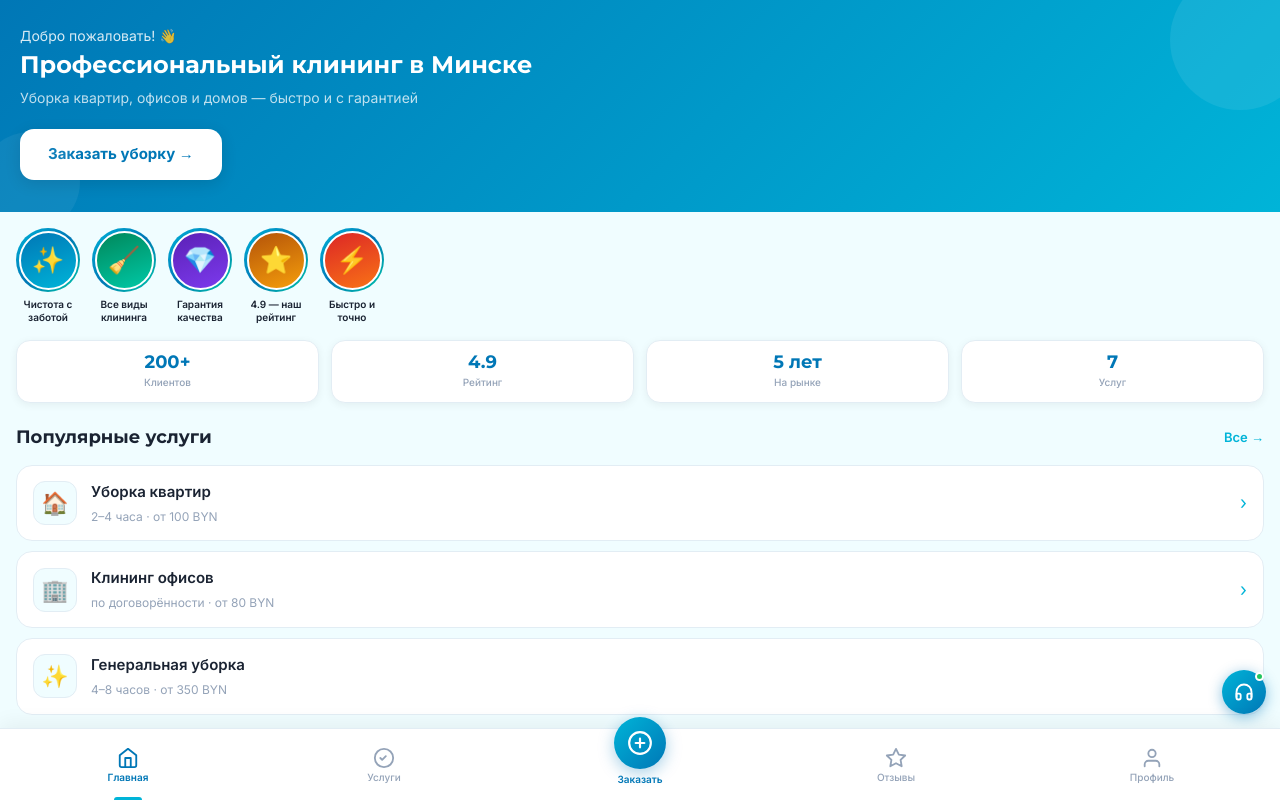
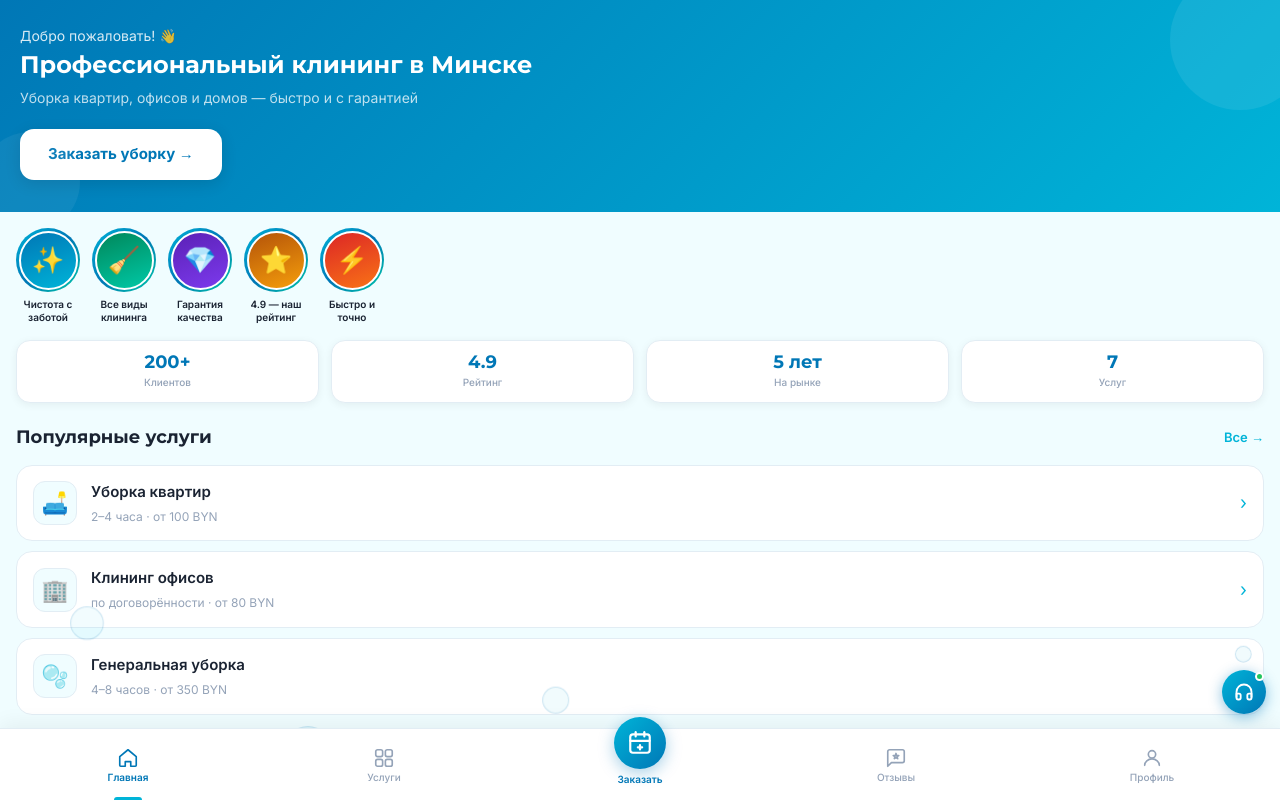
Before and after one commit to Peshgan/PrimeClean, a Next.js app: page /tma in a window 1280 px wide. Both pictures are taken after a click on the button "Пропустить". Built offline with nearby package versions, Linux system fonts and the light colour scheme.

Commit message:
logo update, animation

```diff
--- a/app/layout.tsx
+++ b/app/layout.tsx
@@ -55,7 +55,14 @@ export const metadata: Metadata = {
     images: ["/og-image.jpg"],
   },
   robots: { index: true, follow: true, googleBot: { index: true, follow: true, "max-image-preview": "large", "max-snippet": -1 } },
-  icons: { icon: "/favicon.ico" },
+  icons: {
+    icon: [
+      { url: "/favicon.svg", type: "image/svg+xml" },
+      { url: "/favicon.ico", sizes: "any" },
+    ],
+    apple: "/favicon.svg",
+    shortcut: "/favicon.svg",
+  },
   verification: {
     // Подстави свои коды после подтверждения прав в вебмастерах:
     // yandex: "<код Яндекс.Вебмастер>",
--- a/app/tma/page.tsx
+++ b/app/tma/page.tsx
@@ -3,6 +3,7 @@
 import { useState, useEffect } from "react";
 import SplashScreen from "@/components/tma/SplashScreen";
 import Onboarding from "@/components/tma/Onboarding";
+import TMABubbles from "@/components/tma/TMABubbles";
 import BottomNav from "@/components/tma/BottomNav";
 import HomeTab from "@/components/tma/tabs/HomeTab";
 import ServicesTab from "@/components/tma/tabs/ServicesTab";
@@ -137,7 +138,8 @@ export default function TMAPage() {
         .tab-content { animation: slideInRight 0.28s cubic-bezier(0.4, 0, 0.2, 1); }
       `}</style>
 
-      <div className="flex flex-col h-screen overflow-hidden" style={{ background: "#F0FDFF" }}>
+      <div className="flex flex-col h-screen overflow-hidden" style={{ background: "#F0FDFF", position: "relative" }}>
+        <TMABubbles />
         <div className="flex-1 overflow-y-auto overflow-x-hidden" style={{ paddingBottom: "72px" }}>
           <div key={`${activeTab}-${prevTab}`} className="tab-content">
             {activeTab === "home" && (
--- a/components/tma/BottomNav.tsx
+++ b/components/tma/BottomNav.tsx
@@ -15,9 +15,8 @@ const TABS: TabDef[] = [
     id: "home",
     label: "Главная",
     icon: (
-      <svg width="22" height="22" viewBox="0 0 24 24" fill="none" stroke="currentColor" strokeWidth="2" strokeLinecap="round" strokeLinejoin="round">
-        <path d="M3 9l9-7 9 7v11a2 2 0 01-2 2H5a2 2 0 01-2-2z" />
-        <polyline points="9 22 9 12 15 12 15 22" />
+      <svg width="22" height="22" viewBox="0 0 24 24" fill="none" stroke="currentColor" strokeWidth="1.8" strokeLinecap="round" strokeLinejoin="round">
+        <path d="M3 10.5L12 3l9 7.5V20a1 1 0 01-1 1h-5v-5h-6v5H4a1 1 0 01-1-1V10.5z" />
       </svg>
     ),
   },
@@ -25,9 +24,11 @@ const TABS: TabDef[] = [
     id: "services",
     label: "Услуги",
     icon: (
-      <svg width="22" height="22" viewBox="0 0 24 24" fill="none" stroke="currentColor" strokeWidth="2" strokeLinecap="round" strokeLinejoin="round">
-        <path d="M12 2a10 10 0 100 20 10 10 0 000-20z" />
-        <path d="M8 12l2 2 4-4" />
+      <svg width="22" height="22" viewBox="0 0 24 24" fill="none" stroke="currentColor" strokeWidth="1.8" strokeLinecap="round" strokeLinejoin="round">
+        <rect x="3" y="3" width="7.5" height="7.5" rx="2" />
+        <rect x="13.5" y="3" width="7.5" height="7.5" rx="2" />
+        <rect x="3" y="13.5" width="7.5" height="7.5" rx="2" />
+        <rect x="13.5" y="13.5" width="7.5" height="7.5" rx="2" />
       </svg>
     ),
   },
@@ -36,9 +37,12 @@ const TABS: TabDef[] = [
     label: "Заказать",
     icon: (
       <svg width="26" height="26" viewBox="0 0 24 24" fill="none" stroke="currentColor" strokeWidth="2" strokeLinecap="round" strokeLinejoin="round">
-        <circle cx="12" cy="12" r="10" />
-        <line x1="12" y1="8" x2="12" y2="16" />
-        <line x1="8" y1="12" x2="16" y2="12" />
+        <rect x="3" y="4" width="18" height="17" rx="2.5" />
+        <line x1="16" y1="2" x2="16" y2="6" />
+        <line x1="8" y1="2" x2="8" y2="6" />
+        <line x1="3" y1="10" x2="21" y2="10" />
+        <line x1="12" y1="14" x2="12" y2="18" />
+        <line x1="10" y1="16" x2="14" y2="16" />
       </svg>
     ),
   },
@@ -46,8 +50,9 @@ const TABS: TabDef[] = [
     id: "reviews",
     label: "Отзывы",
     icon: (
-      <svg width="22" height="22" viewBox="0 0 24 24" fill="none" stroke="currentColor" strokeWidth="2" strokeLinecap="round" strokeLinejoin="round">
-        <polygon points="12 2 15.09 8.26 22 9.27 17 14.14 18.18 21.02 12 17.77 5.82 21.02 7 14.14 2 9.27 8.91 8.26 12 2" />
+      <svg width="22" height="22" viewBox="0 0 24 24" fill="none" stroke="currentColor" strokeWidth="1.8" strokeLinecap="round" strokeLinejoin="round">
+        <path d="M21 15a2 2 0 01-2 2H7l-4 4V5a2 2 0 012-2h14a2 2 0 012 2z" />
+        <path d="M12 7l.7 2.2 2.3.03-1.85 1.35.7 2.17L12 11.5l-1.85 1.22.7-2.17L9 9.23l2.3-.03z" />
       </svg>
     ),
   },
@@ -55,9 +60,9 @@ const TABS: TabDef[] = [
     id: "profile",
     label: "Профиль",
     icon: (
-      <svg width="22" height="22" viewBox="0 0 24 24" fill="none" stroke="currentColor" strokeWidth="2" strokeLinecap="round" strokeLinejoin="round">
-        <path d="M20 21v-2a4 4 0 00-4-4H8a4 4 0 00-4 4v2" />
-        <circle cx="12" cy="7" r="4" />
+      <svg width="22" height="22" viewBox="0 0 24 24" fill="none" stroke="currentColor" strokeWidth="1.8" strokeLinecap="round" strokeLinejoin="round">
+        <circle cx="12" cy="8" r="4" />
+        <path d="M4 20c0-3.87 3.58-7 8-7s8 3.13 8 7" />
       </svg>
     ),
   },
@@ -66,8 +71,9 @@ const TABS: TabDef[] = [
     label: "Админ",
     adminOnly: true,
     icon: (
-      <svg width="22" height="22" viewBox="0 0 24 24" fill="none" stroke="currentColor" strokeWidth="2" strokeLinecap="round" strokeLinejoin="round">
-        <path d="M12 22s8-4 8-10V5l-8-3-8 3v7c0 6 8 10 8 10z" />
+      <svg width="22" height="22" viewBox="0 0 24 24" fill="none" stroke="currentColor" strokeWidth="1.8" strokeLinecap="round" strokeLinejoin="round">
+        <circle cx="12" cy="12" r="3" />
+        <path d="M12 2v2M12 20v2M4.93 4.93l1.41 1.41M17.66 17.66l1.41 1.41M2 12h2M20 12h2M4.93 19.07l1.41-1.41M17.66 6.34l1.41-1.41" />
       </svg>
     ),
   },
--- a/components/tma/SplashScreen.tsx
+++ b/components/tma/SplashScreen.tsx
@@ -27,7 +27,7 @@ export default function SplashScreen({ onDone }: SplashScreenProps) {
         position: "fixed",
         inset: 0,
         zIndex: 10000,
-        background: "linear-gradient(135deg, #00B4D8 0%, #0077B6 100%)",
+        background: "#F0F8FF",
         display: "flex",
         flexDirection: "column",
         alignItems: "center",
@@ -36,67 +36,64 @@ export default function SplashScreen({ onDone }: SplashScreenProps) {
         opacity: phase === "out" ? 0 : 1,
       }}
     >
-      {/* Logo circle */}
+      {/* Logo */}
       <div
         style={{
-          width: 110,
-          height: 110,
-          borderRadius: "50%",
-          background: "rgba(255,255,255,0.15)",
-          display: "flex",
-          alignItems: "center",
-          justifyContent: "center",
-          marginBottom: 24,
-          boxShadow: "0 8px 32px rgba(0,0,0,0.18)",
-          transition: "transform 0.6s cubic-bezier(0.34,1.56,0.64,1), opacity 0.4s ease",
-          transform: phase === "in" ? "scale(0.6)" : "scale(1)",
+          transition: "transform 0.65s cubic-bezier(0.34,1.56,0.64,1), opacity 0.45s ease",
+          transform: phase === "in" ? "scale(0.75)" : "scale(1)",
           opacity: phase === "in" ? 0 : 1,
+          width: "80vw",
+          maxWidth: 320,
         }}
       >
-        {/* Sparkle SVG icon */}
-        <svg width="56" height="56" viewBox="0 0 56 56" fill="none" xmlns="http://www.w3.org/2000/svg">
-          <path
-            d="M28 6C28 6 30 18 36 22C42 26 50 28 50 28C50 28 42 30 36 34C30 38 28 50 28 50C28 50 26 38 20 34C14 30 6 28 6 28C6 28 14 26 20 22C26 18 28 6 28 6Z"
-            fill="white"
-          />
-          <path
-            d="M44 10C44 10 44.8 14.4 46.8 15.8C48.8 17.2 52 18 52 18C52 18 48.8 18.8 46.8 20.2C44.8 21.6 44 26 44 26C44 26 43.2 21.6 41.2 20.2C39.2 18.8 36 18 36 18C36 18 39.2 17.2 41.2 15.8C43.2 14.4 44 10 44 10Z"
-            fill="rgba(255,255,255,0.7)"
-          />
-          <path
-            d="M12 30C12 30 12.5 32.8 13.8 33.6C15.1 34.4 17 35 17 35C17 35 15.1 35.6 13.8 36.4C12.5 37.2 12 40 12 40C12 40 11.5 37.2 10.2 36.4C8.9 35.6 7 35 7 35C7 35 8.9 34.4 10.2 33.6C11.5 32.8 12 30 12 30Z"
-            fill="rgba(255,255,255,0.5)"
-          />
+        <svg xmlns="http://www.w3.org/2000/svg" viewBox="320 278 645 280" width="100%" height="auto">
+          {/* Logo mark — swirl */}
+          <path fill="#0781FE" d="M631.315 285.832C633.036 285.532 633.33 285.364 634.929 285.881C634.055 287.333 632.246 288.202 630.757 289.05C598.761 307.073 579.665 352.621 601.968 385.236C618.057 408.764 643.646 413.966 669.07 403.463C658.64 413.027 651.568 416.502 638.53 421.587C635.418 422.494 632.281 423.315 629.122 424.048C604.58 429.577 577.07 421.183 565.097 397.802C546.559 361.599 565.932 318.002 599.053 298.084C609.875 291.576 619.012 288.341 631.315 285.832Z"/>
+          <path fill="#0781FE" d="M612.63 314.974C630.04 300.967 650.809 294.562 673.12 296.724C706.061 299.915 724.937 327.462 721.153 359.58C718.266 382.304 706.507 402.961 688.443 417.044C674.931 427.557 660.148 433.805 643.055 435.242C649.653 431.611 655.1 428.318 660.828 423.371C684.124 403.251 696.105 368.356 680.08 339.956C673.004 327.41 661.202 318.217 647.307 314.427C636.214 311.415 624.405 311.889 613.803 316.452L612.63 314.974Z"/>
+          {/* P */}
+          <path fill="#0781FE" d="M325.732 463.868C346.423 463.714 378.403 459.472 385.879 484.959C388.095 492.605 387.137 500.822 383.222 507.753C378.361 516.463 371.875 519.787 362.706 522.353C357.039 523.785 349.243 523.745 343.393 523.781C342.982 531.246 343.151 539.3 343.174 546.82L326.034 546.757C325.755 519.128 325.655 491.498 325.732 463.868Z"/>
+          <path fill="#F0F8FF" d="M343.207 480.507C353.411 480.245 368.955 478.522 369.748 493.521C369.962 497.558 368.624 499.649 366.006 502.641C358.474 508.134 352.407 507.169 343.275 507.28L343.207 480.507Z"/>
+          {/* r */}
+          <path fill="#0781FE" d="M427.69 484.657C429.952 484.65 431.415 484.452 433.431 485.546C436.14 488.647 435.012 496.614 434.982 501.433C408.566 503.071 412.382 514.467 412.14 537.274C412.105 540.535 412.194 543.901 412.225 547.167C406.803 547.127 401.383 546.989 395.966 546.754L395.479 486.232L410.179 486.365C410.651 489.501 410.785 493.45 410.984 496.676C415.596 487.472 417.314 485.825 427.69 484.657Z"/>
+          {/* i dot + body */}
+          <path fill="#0781FE" d="M448.503 461.062C451.8 459.977 455.425 460.765 457.975 463.121C460.524 465.477 461.596 469.03 460.776 472.403C459.955 475.776 457.371 478.438 454.024 479.359C449.023 480.735 443.838 477.87 442.339 472.904C440.841 467.938 443.576 462.683 448.503 461.062Z"/>
+          <path fill="#0781FE" d="M443.392 486.351L460.011 486.245L460.048 524.03C460.05 530.695 460.291 540.338 459.727 546.825C454.503 546.839 448.728 546.981 443.568 546.613L443.392 486.351Z"/>
+          {/* m */}
+          <path fill="#0781FE" d="M500.044 484.547C511.881 483.407 517.565 487.525 522.653 497.823C528.817 479.131 553.134 480.841 559.93 495.275C565.287 506.655 563.373 533.487 563.332 546.975L546.773 546.974C546.729 535.336 546.776 523.764 546.324 512.139C545.745 497.27 527.692 498.799 526.245 512.226C525.51 519.045 525.695 525.407 525.731 532.244L525.6 547.107L509.411 547.224C509.122 539.284 511.221 508.178 505.406 504.411C483.202 490.025 488.334 535.657 488.355 547.072L471.735 546.987C471.29 530.919 472.91 500.695 471.165 486.136C475.959 485.901 481.156 485.882 485.988 485.78C486.06 488.596 486.451 491.929 486.716 494.781C490.828 488.171 492.367 486.185 500.044 484.547Z"/>
+          {/* e */}
+          <path fill="#0781FE" d="M600.361 484.629C601.054 484.544 601.62 484.482 602.316 484.496C626.477 484.986 634.5 500.884 634.461 521.929L607.561 521.901C603.219 521.883 594.804 521.602 590.844 522.316L590.408 523.229C591.863 530.611 603.459 536.327 608.735 532.743C618.332 526.224 620.887 527.726 632.031 527.948L633.359 528.238L633.737 529.397C626.514 556.582 577.306 554.953 571.978 522.373C570.47 513.218 572.726 503.842 578.233 496.375C584.037 488.589 591.164 486.017 600.361 484.629Z"/>
+          <path fill="#F0F8FF" d="M601.84 498.918C607.557 498.747 616.211 501.073 616.992 509.097C617.052 509.71 612.782 509.461 612.333 509.455C610.597 509.43 608.799 509.418 607.031 509.41C601.18 509.396 595.328 509.411 589.476 509.456C592.706 502.083 593.81 500.795 601.84 498.918Z"/>
+          {/* C */}
+          <path fill="#0781FE" d="M680.941 462.18C690.414 461.407 699.865 463.917 707.707 469.288C717.113 475.818 721.753 483.507 723.671 494.599C717.552 494.549 711.433 494.631 705.318 494.844C699.983 482.248 686.856 476.109 674.448 481.051C644.865 492.833 660.234 541.058 693.274 528.135C699.487 525.704 702.454 521.312 705.059 515.383L705.607 514.401C709.147 513.74 720.444 514.494 724.509 514.788C715.43 564.489 643.042 556.478 639.734 508.246C637.933 481.991 655.651 464.741 680.941 462.18Z"/>
+          {/* l */}
+          <path fill="#0781FE" d="M731.792 463.866L748.039 463.844L748.234 547.409C742.989 547.12 737.096 547.133 731.794 547.033L731.792 463.866Z"/>
+          {/* e */}
+          <path fill="#0781FE" d="M784.683 485.238C785.815 485.15 786.95 485.107 788.085 485.109C811.589 485.031 820.13 500.362 819.774 521.79C805.139 522.149 789.476 521.91 774.757 521.952C778.525 530.286 784.316 535.496 794.105 532.943C797.432 532.075 797.962 531.721 800.097 529.079L800.572 528.483C803.238 527.522 812.929 528.055 816.406 528.109C817.513 528.07 817.816 528.234 818.872 528.537L819.207 529.751C816.68 539.594 806.925 546.225 796.886 547.96C765.896 553.315 746.5 522.652 763.357 496.697C767.8 489.855 776.553 486.374 784.683 485.238Z"/>
+          <path fill="#F0F8FF" d="M785.164 499.509C789.854 499.288 792.389 499.206 796.874 501.311C798.553 502.099 803.78 507.677 802.237 508.63C800.907 509.45 793.448 509.075 791.403 509.085L774.77 509.344C777.98 503.21 778.246 502.279 785.164 499.509Z"/>
+          {/* a */}
+          <path fill="#0781FE" d="M851.76 485.261C859.666 484.508 869 485.072 875.29 490.397C887.603 500.821 883.3 519.021 884.574 533.255L885.37 533.861C887.039 533.822 887.364 533.755 888.949 534.184C889.835 536.846 889.411 544.139 889.357 547.295C879.762 549.254 875.094 549.152 869.338 540.592C865.545 544.458 860.644 547.049 855.314 548.006C846.885 549.557 840.09 547.851 833.214 543.011C827.004 536.376 826.057 528.397 830.164 520.168C836.827 506.816 854.506 512.002 866.075 510.485C867.199 510.338 867.375 509.451 867.695 508.628C866.373 503.506 858.009 498.591 852.75 500.083C849.784 500.588 848.108 503.878 846.239 505.387C843.153 507.878 832.724 506.563 828.641 506.463C831.099 492.783 838.366 487.36 851.76 485.261Z"/>
+          <path fill="#F0F8FF" d="M850.736 522.589C855.61 522.445 860.497 522.477 865.372 522.595C867.257 522.641 866.578 524.167 866.361 525.396C865.716 529.049 863.122 531.356 860.225 533.419C847.755 538.05 838.355 530.732 850.736 522.589Z"/>
+          {/* n */}
+          <path fill="#0781FE" d="M928.863 484.616C960.776 482.017 953.998 526.804 953.79 547.473C948.315 547.527 942.839 547.42 937.37 547.154C937.388 535.809 938.526 519.947 936.209 508.934C934.491 500.764 924.413 499.516 917.969 505.199C912.736 513.221 914.46 536.207 914.565 547.039L897.643 547.096L897.633 486.461C902.281 486.352 907.075 486.368 911.736 486.326C912.312 489.302 912.643 493.028 913 496.093C917.466 488.126 919.72 486.147 928.863 484.616Z"/>
+          {/* accent dot */}
+          <path fill="#0099C8" d="M612.63 314.974L613.803 316.452C613.14 316.809 610.461 318.516 609.778 317.935C609.469 317.075 611.991 315.381 612.63 314.974Z"/>
         </svg>
       </div>
 
-      {/* Brand name */}
+      {/* Subtitle */}
       <div
         style={{
-          transition: "transform 0.6s ease 0.1s, opacity 0.4s ease 0.1s",
-          transform: phase === "in" ? "translateY(16px)" : "translateY(0)",
+          transition: "opacity 0.5s ease 0.2s",
           opacity: phase === "in" ? 0 : 1,
           textAlign: "center",
+          marginTop: 16,
         }}
       >
         <div
           style={{
-            color: "white",
-            fontSize: 32,
-            fontWeight: 700,
-            fontFamily: "var(--font-montserrat, 'Montserrat', sans-serif)",
-            letterSpacing: "-0.5px",
-            lineHeight: 1.1,
-          }}
-        >
-          PrimeClean
-        </div>
-        <div
-          style={{
-            color: "rgba(255,255,255,0.8)",
-            fontSize: 14,
-            marginTop: 6,
-            letterSpacing: "0.06em",
+            color: "#94A3B8",
+            fontSize: 13,
+            letterSpacing: "0.1em",
             textTransform: "uppercase",
             fontWeight: 500,
           }}
@@ -106,7 +103,7 @@ export default function SplashScreen({ onDone }: SplashScreenProps) {
       </div>
 
       {/* Loading dots */}
-      <div style={{ display: "flex", gap: 6, marginTop: 48 }}>
+      <div style={{ display: "flex", gap: 6, marginTop: 44 }}>
         {[0, 1, 2].map((i) => (
           <span
             key={i}
@@ -114,7 +111,8 @@ export default function SplashScreen({ onDone }: SplashScreenProps) {
               width: 7,
               height: 7,
               borderRadius: "50%",
-              background: "rgba(255,255,255,0.6)",
+              background: "#0781FE",
+              opacity: 0.35,
               display: "block",
               animation: `splashDot 1.2s ${i * 0.2}s ease-in-out infinite`,
             }}
@@ -124,8 +122,8 @@ export default function SplashScreen({ onDone }: SplashScreenProps) {
 
       <style>{`
         @keyframes splashDot {
-          0%, 80%, 100% { transform: scale(0.6); opacity: 0.4; }
-          40% { transform: scale(1); opacity: 1; }
+          0%, 80%, 100% { transform: scale(0.6); opacity: 0.2; }
+          40% { transform: scale(1); opacity: 0.7; }
         }
       `}</style>
     </div>
--- /dev/null
+++ b/components/tma/TMABubbles.tsx
@@ -0,0 +1,59 @@
+"use client";
+
+const BUBBLES = [
+  { size: 32, x: 5,  delay: 0,   dur: 8  },
+  { size: 18, x: 12, delay: 1.5, dur: 6  },
+  { size: 46, x: 22, delay: 0.7, dur: 10 },
+  { size: 14, x: 33, delay: 2.8, dur: 7  },
+  { size: 26, x: 42, delay: 0.3, dur: 9  },
+  { size: 20, x: 53, delay: 3.5, dur: 6.5},
+  { size: 38, x: 62, delay: 1.2, dur: 11 },
+  { size: 16, x: 70, delay: 4.2, dur: 5.5},
+  { size: 30, x: 78, delay: 0.9, dur: 8.5},
+  { size: 22, x: 86, delay: 2.1, dur: 7.5},
+  { size: 42, x: 92, delay: 1.8, dur: 9.5},
+  { size: 12, x: 48, delay: 5,   dur: 6  },
+  { size: 28, x: 17, delay: 3.8, dur: 10 },
+  { size: 16, x: 96, delay: 0.5, dur: 7  },
+];
+
+export default function TMABubbles() {
+  return (
+    <div
+      style={{
+        position: "fixed",
+        inset: 0,
+        zIndex: 0,
+        pointerEvents: "none",
+        overflow: "hidden",
+      }}
+      aria-hidden="true"
+    >
+      {BUBBLES.map((b, i) => (
+        <span
+          key={i}
+          style={{
+            position: "absolute",
+            bottom: "-70px",
+            left: `${b.x}%`,
+            width: b.size,
+            height: b.size,
+            borderRadius: "50%",
+            border: "1.5px solid rgba(0, 119, 182, 0.18)",
+            background: "rgba(0, 180, 216, 0.06)",
+            animation: `tma-bubble ${b.dur}s ${b.delay}s ease-in infinite`,
+          }}
+        />
+      ))}
+      <style>{`
+        @keyframes tma-bubble {
+          0%   { transform: translateY(0) scale(1) translateX(0);      opacity: 0;   }
+          10%  { opacity: 1; }
+          50%  { transform: translateY(-52vh) scale(1.1) translateX(12px); }
+          90%  { opacity: 0.5; }
+          100% { transform: translateY(-108vh) scale(1.2) translateX(-8px); opacity: 0; }
+        }
+      `}</style>
+    </div>
+  );
+}
--- a/components/tma/tabs/HomeTab.tsx
+++ b/components/tma/tabs/HomeTab.tsx
@@ -51,13 +51,13 @@ function copyText(txt: string, webApp?: { hapticFeedback?: { notificationOccurre
 }
 
 const ICON_MAP: Record<string, string> = {
-  Home: "🏠",
+  Home: "🛋️",
   Building2: "🏢",
-  Sparkles: "✨",
-  Hammer: "🔨",
-  Trees: "🌳",
-  Waves: "🌊",
-  ShieldAlert: "🛡️",
+  Sparkles: "🫧",
+  Hammer: "🔧",
+  Trees: "🏡",
+  Waves: "🧺",
+  ShieldAlert: "⚗️",
 };
 
 const STATS = [
@@ -88,8 +88,8 @@ export default function HomeTab({ user, onGoToOrder, onTabChange }: HomeTabProps
       title: "Связаться с PrimeClean",
       value: "+375 (44) 478-93-60",
       actions: [
-        { icon: "📞", label: "Позвонить сейчас", primary: true, run: () => openExternal("tel:+375444789360") },
-        { icon: "💬", label: "Написать в Telegram", run: () => openExternal("https://t.me/primeclean_bybot") },
+        { icon: "📲", label: "Позвонить сейчас", primary: true, run: () => openExternal("tel:+375444789360") },
+        { icon: "✈️", label: "Написать в Telegram", run: () => openExternal("https://t.me/primeclean_bybot") },
         { icon: "📋", label: "Скопировать номер", run: () => copyText("+375 44 478 93 60") },
       ],
     });
@@ -346,8 +346,8 @@ export default function HomeTab({ user, onGoToOrder, onTabChange }: HomeTabProps
           }}
         >
           {[
-            { icon: "📞", label: "Телефон", value: "+375 (44) 478-93-60", onClick: openPhoneSheet, action: "Связаться" },
-            { icon: "✉️", label: "Email", value: "info@primeclean.by", onClick: openEmailSheet, action: "Написать" },
+            { icon: "📱", label: "Телефон", value: "+375 (44) 478-93-60", onClick: openPhoneSheet, action: "Связаться" },
+            { icon: "📧", label: "Email", value: "info@primeclean.by", onClick: openEmailSheet, action: "Написать" },
           ].map((c, i, arr) => (
             <button
               key={c.label}
--- a/components/tma/tabs/ServicesTab.tsx
+++ b/components/tma/tabs/ServicesTab.tsx
@@ -7,13 +7,13 @@ interface ServicesTabProps {
 }
 
 const ICON_MAP: Record<string, string> = {
-  Home: "🏠",
+  Home: "🛋️",
   Building2: "🏢",
-  Sparkles: "✨",
-  Hammer: "🔨",
-  Trees: "🌳",
-  Waves: "🌊",
-  ShieldAlert: "🛡️",
+  Sparkles: "🫧",
+  Hammer: "🔧",
+  Trees: "🏡",
+  Waves: "🧺",
+  ShieldAlert: "⚗️",
 };
 
 export default function ServicesTab({ onGoToOrder }: ServicesTabProps) {
```
Also changed, not shown: app/icon.svg (added), public/favicon.svg (added).
